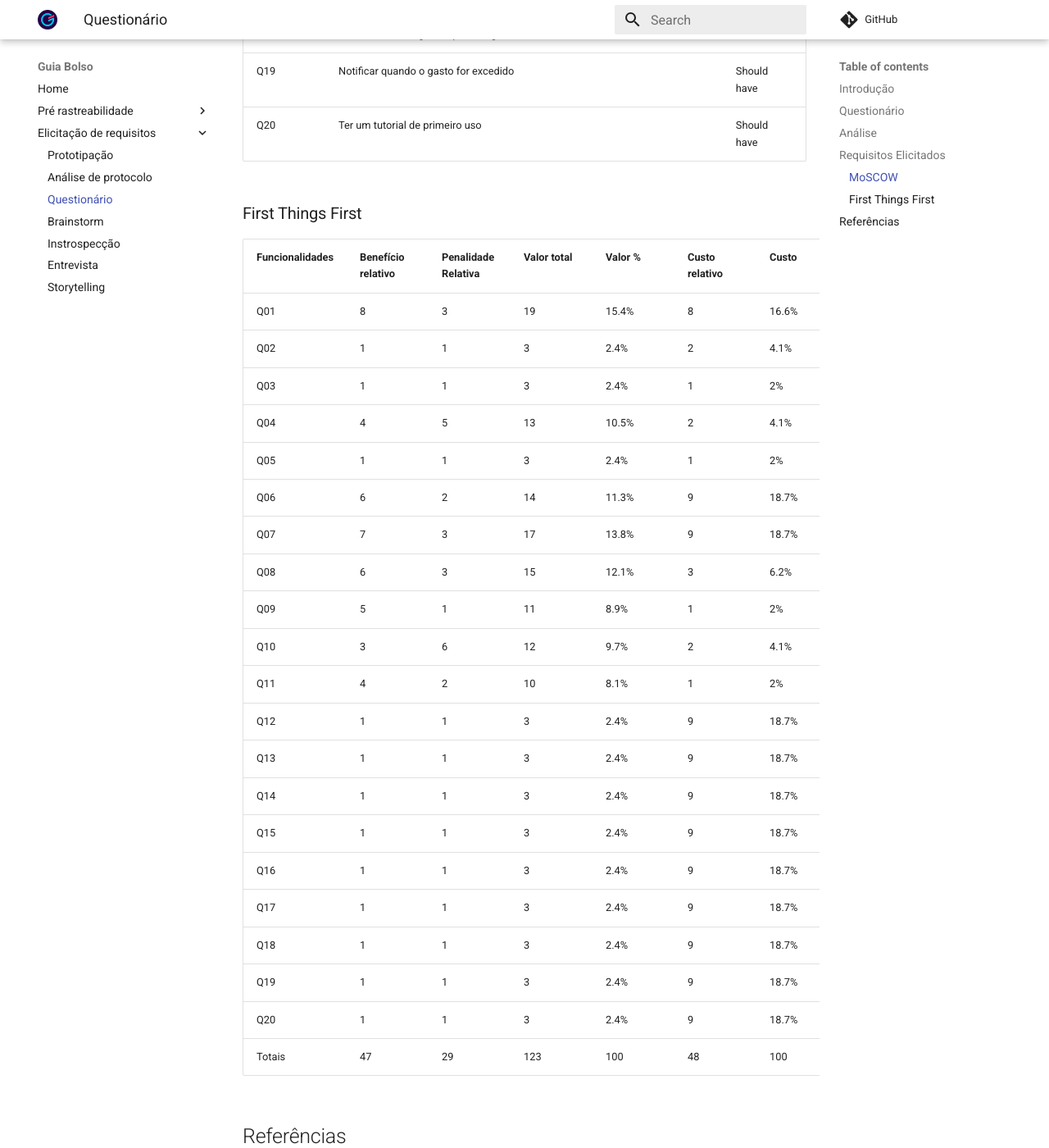
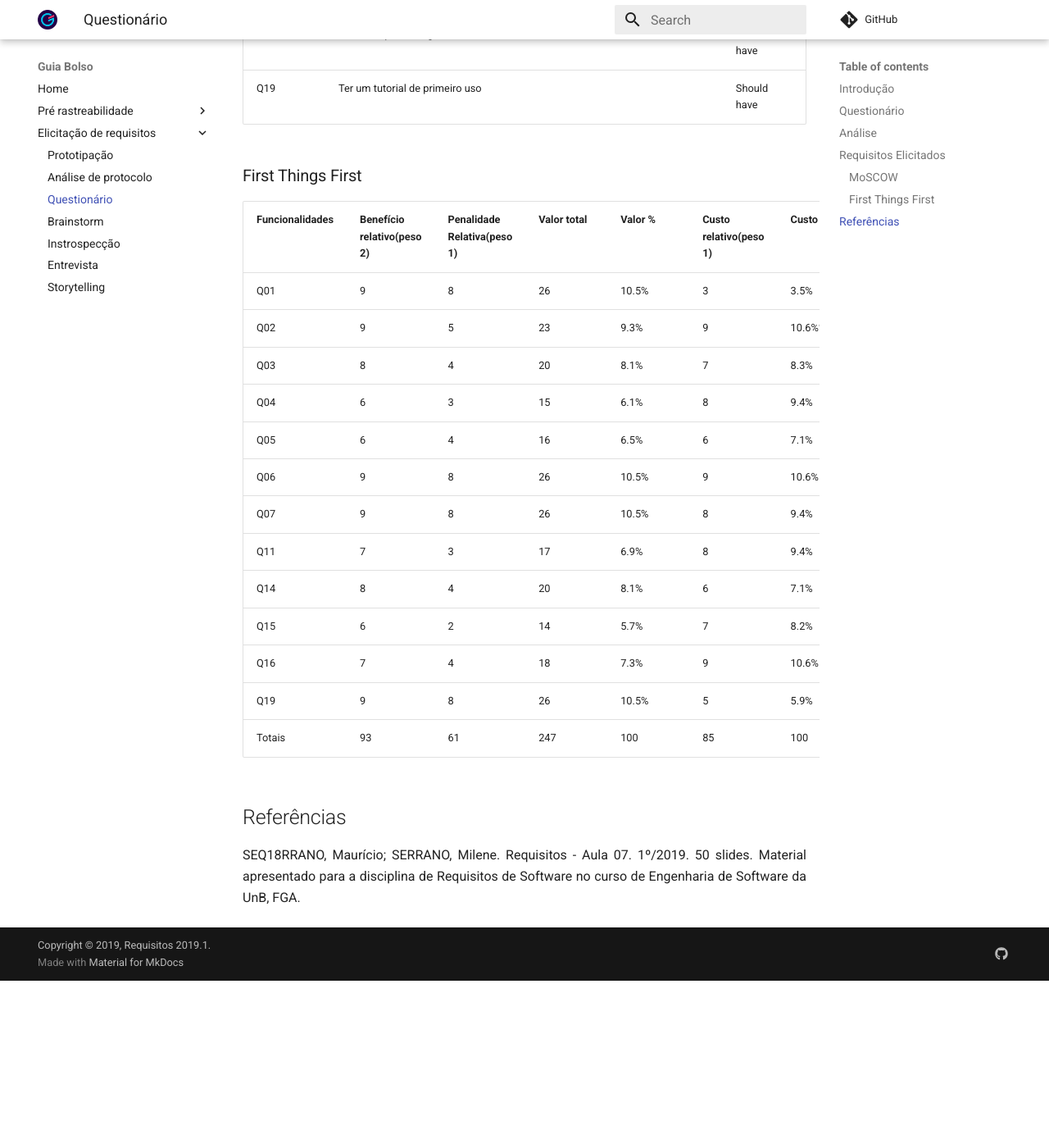
Before and after one commit to fga-disciplinas/2019.1-Guia-Bolso, an MkDocs documentation site: the page built from docs/elicitacao-de-requisitos/questionario.md, in a window 1280 px wide and 1400 px high, scrolled down 11534 px. Shown: the whole window at 82% size. Built offline with MkDocs 1.6.1 and Material for MkDocs 9.7.7, drawn with Linux system fonts in a browser that asks for light colours; comment, search, counter and statistics services are not loaded; old or Windows-style settings are respelled for this version of MkDocs; after the commit the page ends 12730 px from its top, so only the background shows below that; some of the changed text lies outside the part shown.

Commit message:
Corrigindo tft do questionário

```diff
--- a/docs/elicitacao-de-requisitos/questionario.md
+++ b/docs/elicitacao-de-requisitos/questionario.md
@@ -61,45 +61,36 @@ Além disso, pode-se concluir também que algumas funcionalidades devem ser mant
 | Q05 | Ter uma versão web | Could have |
 | Q06 | Rapidez e facilidade no uso | Must have |
 | Q07 | Visualização gráfica de gastos por categoria | Should have |
-| Q08 | Ter uma forma de consultoria financeira | Must have |
-| Q09 | Ter um extrato bem organizado e categorizado | Must have |
-| Q10 | Ter uma avaliação de crédito | Should have |
-| Q11 | Exibir diferença entre renda e gastos | Must have |
-| Q12 | Ter uma aba que trate de investimentos | Could have |
-| Q13 | Mostrar quais empresas consultaram o CPF do usuário | Could have |
-| Q14 | Ter alertas importantes, como negativação, protesto ou crédito concedido| Should have |
-| Q15 | Ter alcance de metas, como carro, casa, roupa, celular | Would have |
-| Q16 | Ter uma sugestão de gastos para o dia por categorias criadas previamente pelo usuário | Would have |
-| Q17 | Ter perfis de usuário, por exemplo, bom administrador, bom investidor | Could have |
-| Q18 | Inserir limites de gastos por categoria | Could have |
-| Q19 | Notificar quando o gasto for excedido | Should have |
-| Q20 | Ter um tutorial de primeiro uso | Should have |
+| Q08 | Ter um extrato bem organizado e categorizado | Must have |
+| Q09 | Ter uma avaliação de crédito | Should have |
+| Q10 | Exibir diferença entre renda e gastos | Must have |
+| Q11 | Ter uma aba que trate de investimentos | Could have |
+| Q12 | Mostrar quais empresas consultaram o CPF do usuário | Could have |
+| Q13 | Ter alertas importantes, como negativação, protesto ou crédito concedido| Should have |
+| Q14 | Ter alcance de metas, como carro, casa, roupa, celular | Would have |
+| Q15 | Ter uma sugestão de gastos para o dia por categorias criadas previamente pelo usuário | Would have |
+| Q16 | Ter perfis de usuário, por exemplo, bom administrador, bom investidor | Could have |
+| Q17 | Inserir limites de gastos por categoria | Could have |
+| Q18 | Notificar quando o gasto for excedido | Should have |
+| Q19 | Ter um tutorial de primeiro uso | Should have |
 
 ### First Things First
 
-| Funcionalidades | Benefício relativo | Penalidade Relativa | Valor total | Valor % | Custo relativo | Custo | Risco relativo | Risco % | Priorida    de |
+| Funcionalidades | Benefício relativo(peso 2) | Penalidade Relativa(peso 1) | Valor total | Valor % | Custo relativo(peso 1) | Custo | Risco relativo(peso 0.5) | Risco % | Priorida    de |
 |--|--|--|--|--|--|--|--|--|--|
-| Q01 | 8 | 3 | 19 | 15.4% | 8 | 16.6% | 3 | 10% | 0.403 |
-| Q02 | 1 | 1 | 3 | 2.4% | 2 | 4.1% | 1 | 3.3% | 0.243 |
-| Q03 | 1 | 1 | 3 | 2.4% | 1 | 2% | 1 | 3.3% | 0.424 |
-| Q04 | 4 | 5 | 13 | 10.5% | 2 | 4.1% | 1 | 3.3% | 1.065 |
-| Q05 | 1 | 1 | 3 | 2.4% | 1 | 2% | 1 | 3.3% | 0.424 |
-| Q06 | 6 | 2 | 14 | 11.3% | 9 | 18.7% | 3 | 10% | 0.266 |
-| Q07 | 7 | 3 | 17 | 13.8% | 9 | 18.7% | 7 | 23.3% | 0.281 |
-| Q08 | 6 | 3 | 15 | 12.1% | 3 | 6.2% | 1 | 3.3% | 0.861 |
-| Q09 | 5 | 1 | 11 | 8.9% | 1 | 2% | 1 | 3.3% | 1.575 |
-| Q10 | 3 | 6 | 12 | 9.7% | 2 | 4.1% | 1 | 3.3% | 0.877 |
-| Q11 | 4 | 2 | 10 | 8.1% | 1 | 2% | 1 | 3.3% | 1.433 |
-| Q12 | 1 | 1 | 3 | 2.4% | 9 | 18.7% | 9 | 30% | 0.045 |
-| Q13 | 1 | 1 | 3 | 2.4% | 9 | 18.7% | 9 | 30% | 0.045 |
-| Q14 | 1 | 1 | 3 | 2.4% | 9 | 18.7% | 9 | 30% | 0.045 |
-| Q15 | 1 | 1 | 3 | 2.4% | 9 | 18.7% | 9 | 30% | 0.045 |
-| Q16 | 1 | 1 | 3 | 2.4% | 9 | 18.7% | 9 | 30% | 0.045 |
-| Q17 | 1 | 1 | 3 | 2.4% | 9 | 18.7% | 9 | 30% | 0.045 |
-| Q18 | 1 | 1 | 3 | 2.4% | 9 | 18.7% | 9 | 30% | 0.045 |
-| Q19 | 1 | 1 | 3 | 2.4% | 9 | 18.7% | 9 | 30% | 0.045 |
-| Q20 | 1 | 1 | 3 | 2.4% | 9 | 18.7% | 9 | 30% | 0.045 |
-| Totais | 47 | 29 | 123 | 100 | 48 | 100 | 30 | 100 |
+| Q01 | 9 | 8 | 26 | 10.5% | 3 | 3.5% | 2 | 2.7% | 2.16 |
+| Q02 | 9 | 5 | 23 | 9.3% | 9 | 10.6%% | 8 | 10.7% | 0.58 |
+| Q03 | 8 | 4 | 20 | 8.1% | 7 | 8.3% | 3 | 4% | 0.79 |
+| Q04 | 6 | 3 | 15 | 6.1% | 8 | 9.4% | 8 | 10.7% | 0.41 |
+| Q05 | 6 | 4 | 16 | 6.5% | 6 | 7.1% | 5 | 6.7% | 0.62 |
+| Q06 | 9 | 8 | 26 | 10.5% | 9 | 10.6% | 8 |10.7% | 0.66 |
+| Q07 | 9 | 8 | 26 | 10.5% | 8 | 9.4% | 7 | 9.3% | 0.75 |
+| Q11 | 7 | 3 | 17 | 6.9% | 8 | 9.4% | 7 | 9.3% | 0.49 |
+| Q14 | 8 | 4 | 20 | 8.1% | 6 | 7.1% | 6 | 8% | 0.73 |
+| Q15 | 6 | 2 | 14 | 5.7% | 7 | 8.2% | 8 | 10.7% | 0.42 |
+| Q16 | 7 | 4 | 18 | 7.3% | 9 | 10.6% | 8 | 10.7% | 0.46 |
+| Q19 | 9 | 8 | 26 | 10.5% | 5 | 5.9% | 5 | 6.7% | 1.14 |
+| Totais | 93 | 61 | 247 | 100 | 85 | 100 | 75 | 100 |
 
 ## Referências
 SEQ18RRANO, Maurício; SERRANO, Milene. Requisitos - Aula 07. 1º/2019. 50 slides. Material apresentado para a disciplina de Requisitos de Software no curso de Engenharia de Software da UnB, FGA.
```
